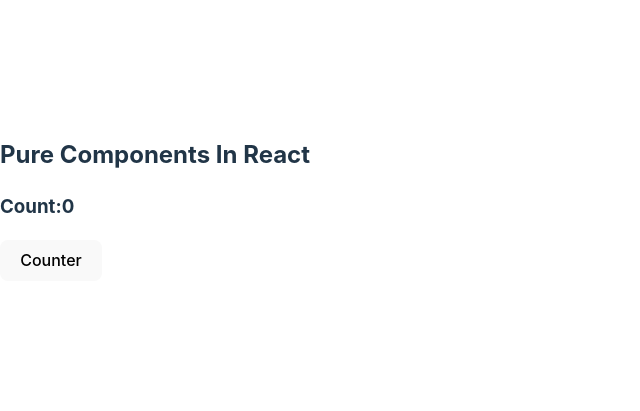
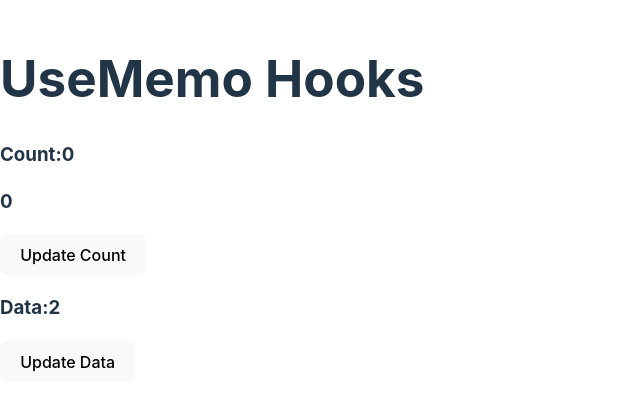
Before and after one commit to Rajasva-Raj-CODE/React.JS-, a React (Vite) app in the folder FunctionBasedComponents/: page / in a window 1280 px wide. Shown: the part 201-612 px from the top of the page, without its empty margins (0-640 px from the left). Built offline with nearby package versions, Linux system fonts and the light colour scheme.

Commit message:
useMemoHook done

```diff
--- a/FunctionBasedComponents/src/App.jsx
+++ b/FunctionBasedComponents/src/App.jsx
@@ -3,6 +3,7 @@ import UseEffectWithProps from "./Components/UseEffects/UseEffectWithProps";
 import { useState } from "react";
 import UseEffectWithConditions from "./Components/UseEffects/UseEffectWithConditions";
 import Pure from "./Components/PureComponents/Pure";
+import UseMemo from "./Components/UseMemoHook/UseMemo";
 const App = () => {
   // const [count,setCount] = useState(0)
   // const [age, setAge] = useState(20);
@@ -15,7 +16,8 @@ const App = () => {
       {/* <UseEffectWithConditions age={age} count={count} />
       <button onClick={() => setAge(age + 1)}>Update Age</button>
       <button onClick={() => setCount(count + 1)}>Update Count</button> */}
-      <Pure/>
+      {/* <Pure/> */}
+      <UseMemo/>
     </>
   );
 };
--- a/FunctionBasedComponents/src/Components/PureComponents/Pure.jsx
+++ b/FunctionBasedComponents/src/Components/PureComponents/Pure.jsx
@@ -1,4 +1,4 @@
-import React, { PureComponent, PureComponentComponent } from 'react'
+import React, { PureComponent,Component } from 'react'
 
  class Pure extends PureComponent {
      constructor(){
--- /dev/null
+++ b/FunctionBasedComponents/src/Components/UseMemoHook/UseMemo.jsx
@@ -0,0 +1,29 @@
+import React, { useMemo, useState } from 'react'
+
+const UseMemo = () => {
+    const [count,setCount]= useState(0)
+    const [data,setData]= useState(2)
+
+
+    const multiply = useMemo(
+        function multi(){
+            console.log("multi function for count state");
+
+            return count*2
+        },[count]
+    )
+
+  return (
+    <>
+    <h1>UseMemo Hooks</h1>
+    <h3>Count:{count}</h3>
+    <h3>{multiply}</h3>
+    <button onClick={()=>setCount(count+1)}>Update Count</button>
+    <h3>Data:{data}</h3>
+    <button onClick={()=>setData(data*10)}>Update Data</button>
+
+    </>
+  )
+}
+
+export default UseMemo
```
Also changed, not shown: FunctionBasedComponents/eslint.config.js (deleted, +0 -38 lines).
